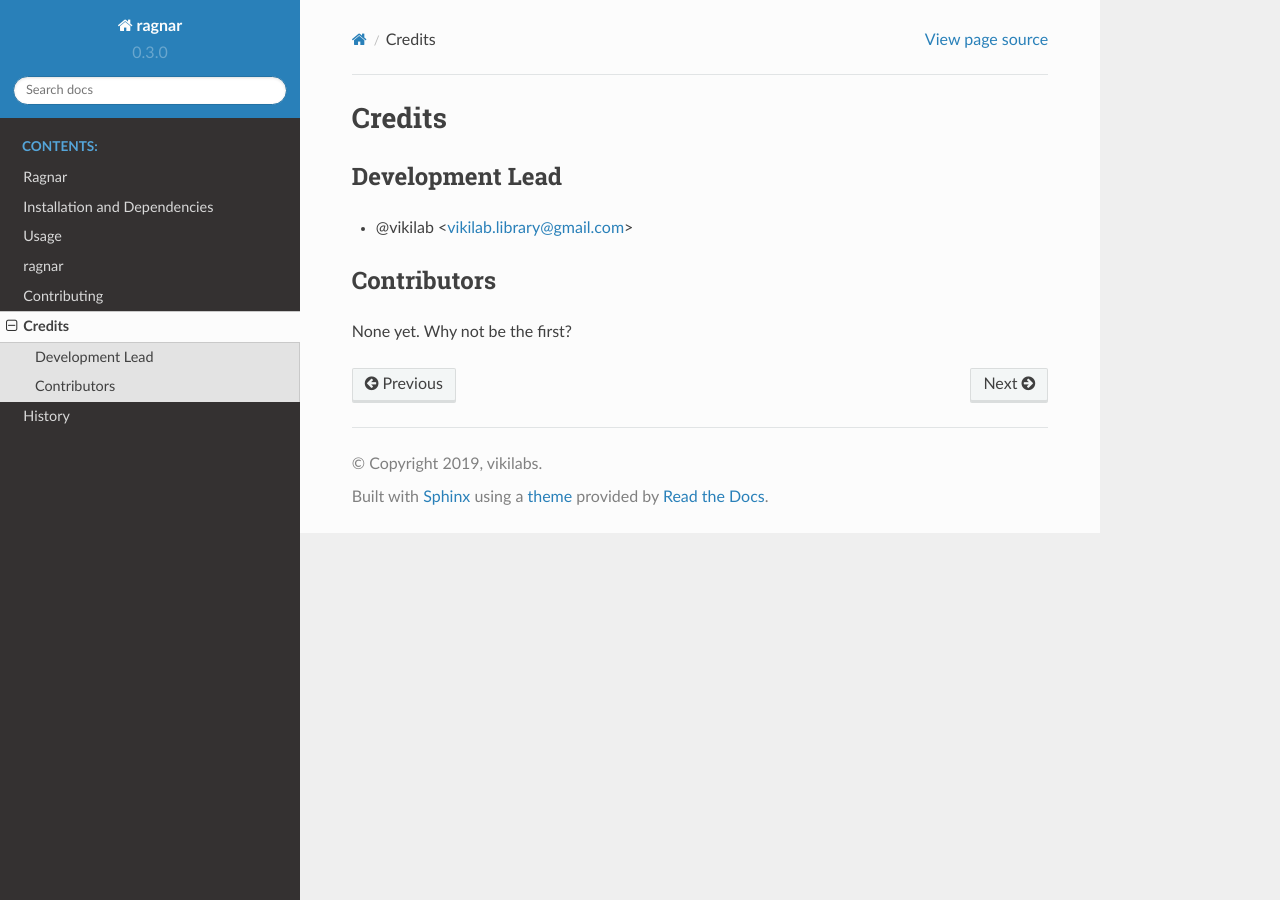
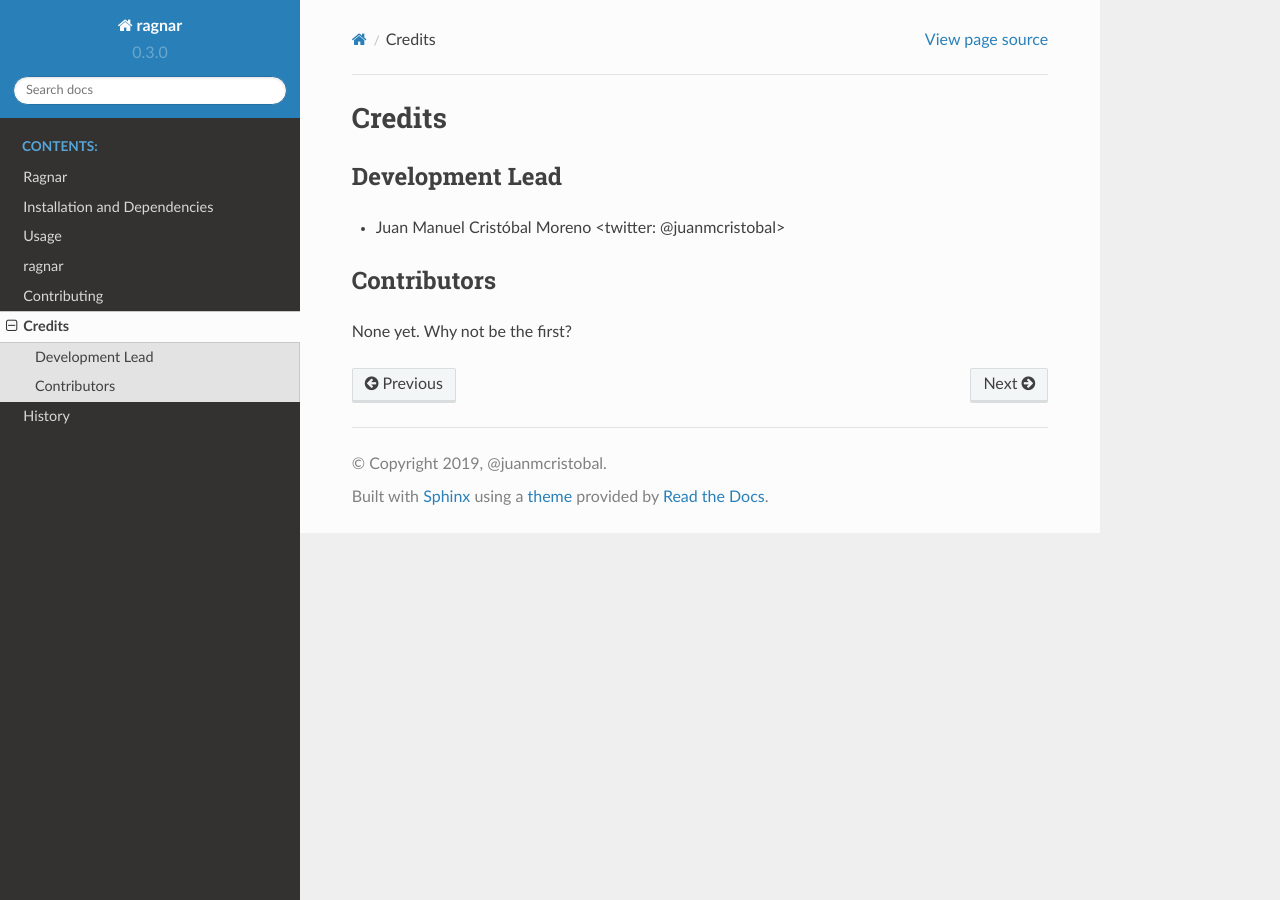
Before and after one commit to juanmcristobal/ragnar, a Sphinx documentation site: the page built from docs/authors.rst, in a window 1280 px wide. Built offline with Sphinx 7.4.7 and the Read the Docs theme 2.0.0, drawn with Linux system fonts in a browser that asks for light colours.

Commit message:
change owner

```diff
--- a/AUTHORS.rst
+++ b/AUTHORS.rst
@@ -5,7 +5,7 @@ Credits
 Development Lead
 ----------------
 
-* @vikilab <vikilab.library@gmail.com>
+* Juan Manuel Cristóbal Moreno <twitter: @juanmcristobal>
 
 Contributors
 ------------
--- a/docs/conf.py
+++ b/docs/conf.py
@@ -48,8 +48,8 @@ master_doc = 'index'
 
 # General information about the project.
 project = u'ragnar'
-copyright = u"2019, vikilabs"
-author = u"vikilabs"
+copyright = u"2019, @juanmcristobal"
+author = u"@juanmcristobal"
 
 # The version info for the project you're documenting, acts as replacement
 # for |version| and |release|, also used in various other places throughout
@@ -131,7 +131,7 @@ latex_elements = {
 latex_documents = [
     (master_doc, 'ragnar.tex',
      u'ragnar Documentation',
-     u'vikilabs', 'manual'),
+     u'@juanmcristobal', 'manual'),
 ]
 
 
--- a/ragnar/__init__.py
+++ b/ragnar/__init__.py
@@ -2,6 +2,6 @@
 
 """Top-level package for ragnar."""
 
-__author__ = """vikilabs"""
-__email__ = 'vikilab.library@gmail.com'
+__author__ = """@juanmcristobal"""
+__email__ = '@juanmcristobal'
 __version__ = '0.3.0'
```
Also changed, not shown: setup.py (+4 -3 lines), 1 other file.
